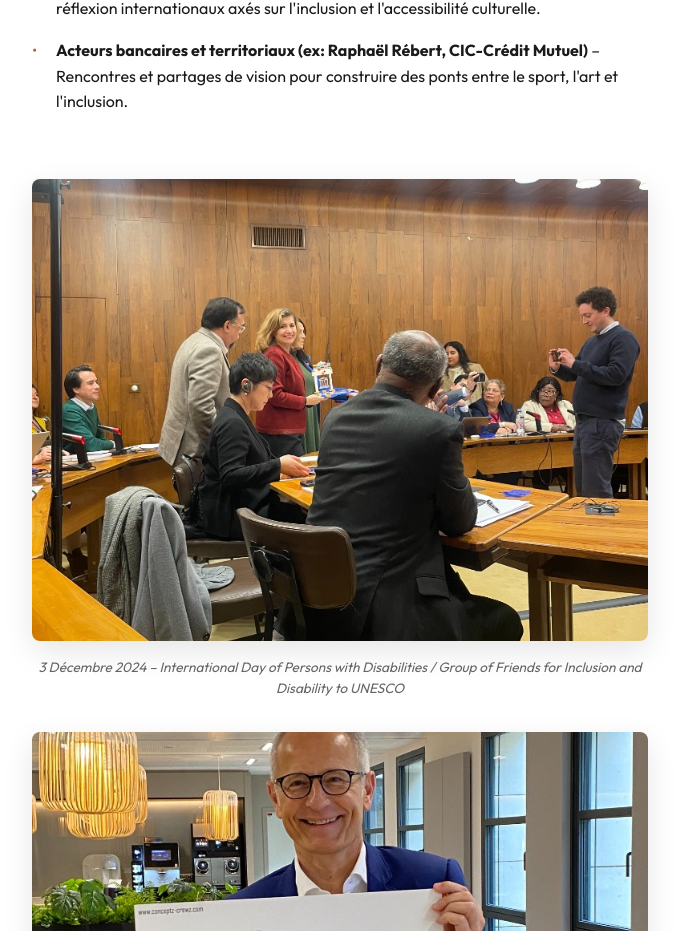
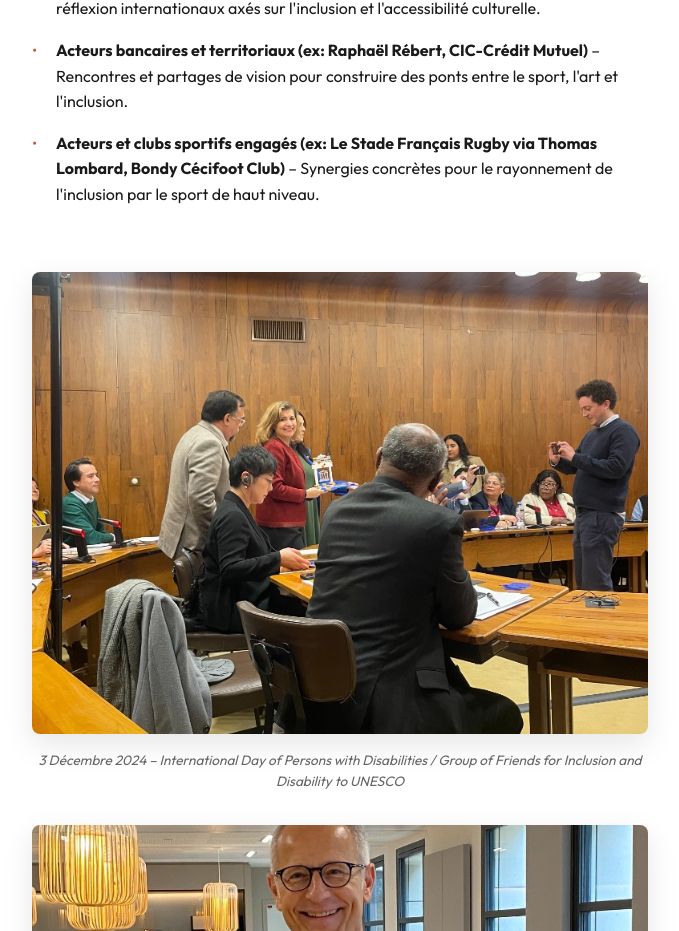
Before and after one commit to gdesygn/humanvalues, a React (Vite) app: page /institution in a window 1280 px wide. Shown: the part 997-1928 px from the top of the page, without its empty margins (300-979 px from the left). Built offline with nearby package versions, Linux system fonts and the light colour scheme; a web font is replaced by a local one.

Commit message:
feat: ajout acteurs sportifs (Stade Français, Bondy)

```diff
--- a/src/pages/Institution.jsx
+++ b/src/pages/Institution.jsx
@@ -42,6 +42,10 @@ const Institution = () => {
           <li style={{ marginBottom: '1rem', paddingLeft: '1.5rem', position: 'relative' }}>
             <span style={{ position: 'absolute', left: 0, color: 'var(--hv-accent)' }}>•</span>
             <strong>Acteurs bancaires et territoriaux (ex: Raphaël Rébert, CIC-Crédit Mutuel)</strong> – Rencontres et partages de vision pour construire des ponts entre le sport, l'art et l'inclusion.
+          </li>
+          <li style={{ marginBottom: '1rem', paddingLeft: '1.5rem', position: 'relative' }}>
+            <span style={{ position: 'absolute', left: 0, color: 'var(--hv-accent)' }}>•</span>
+            <strong>Acteurs et clubs sportifs engagés (ex: Le Stade Français Rugby via Thomas Lombard, Bondy Cécifoot Club)</strong> – Synergies concrètes pour le rayonnement de l'inclusion par le sport de haut niveau.
           </li>
         </ul>
       </section>
```
